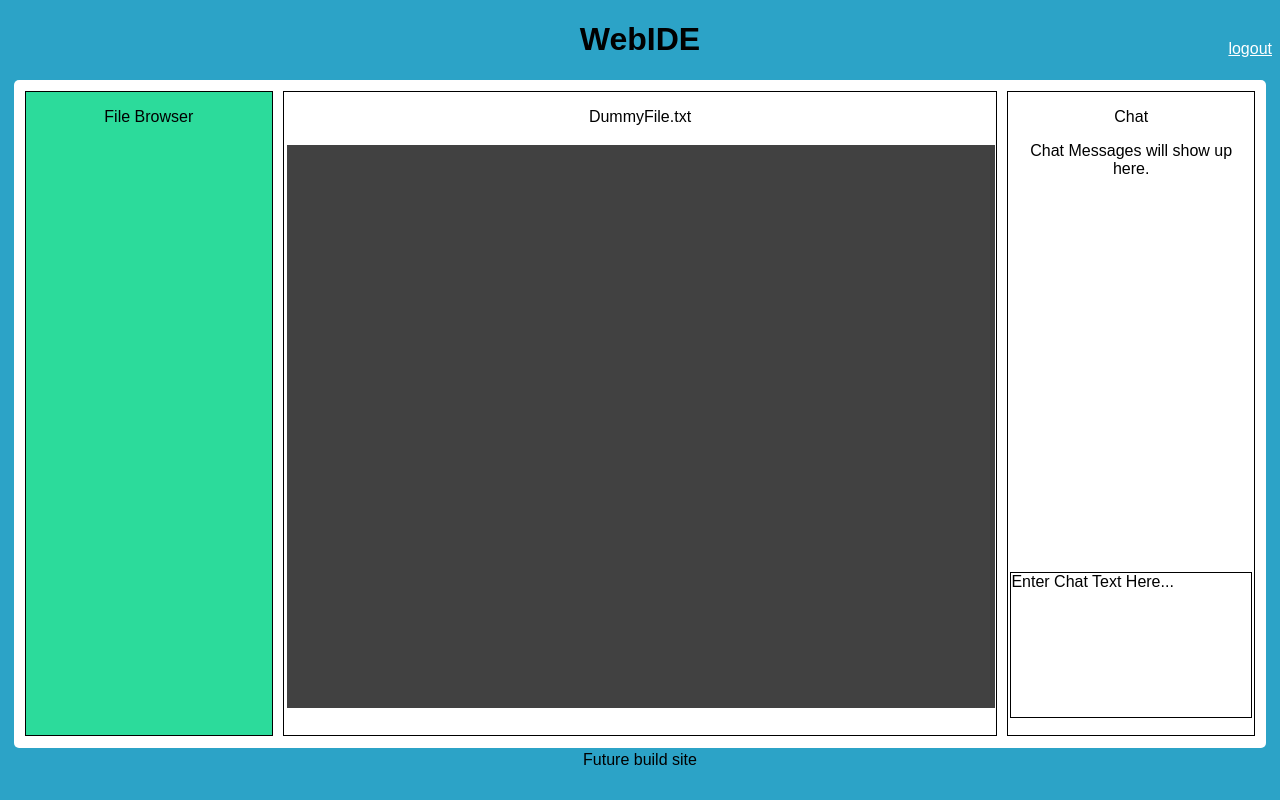
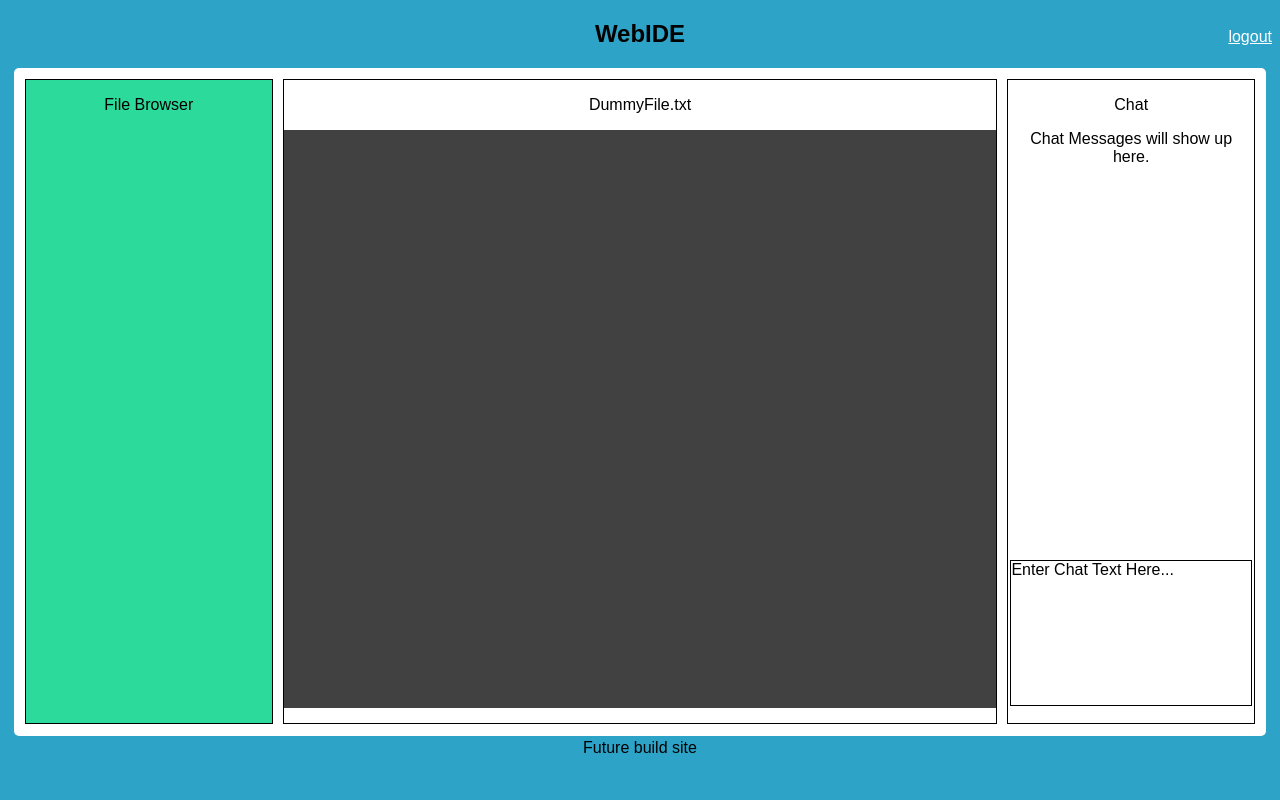
Before and after one commit to ddp34/WebIDEPodgurski2014, a Django app: page /web_ide/ in a window 1280 px wide. Run offline with Django 3.2, Linux system fonts and the light colour scheme; a user stored in the database is signed in; data comes from the database, SQL or seed files in the repository; some libraries are stand-ins or nearby versions.

Commit message:
styling changes

```diff
--- a/webide/static/web_ide/style.css
+++ b/webide/static/web_ide/style.css
@@ -52,10 +52,10 @@ body {
 }
 
 .filecontentsview {
-		  height: 86%;
-		  width: 98%;
+		  height: 90%;
+		  width: 100%;
+		  box-sizing: border-box;
 		  padding: 5px;
-		  margin: 3px;
 		  text-align: left;
 		  font-size: 14pt;
 		  background-color: #414141;
--- a/webide/templates/base.html
+++ b/webide/templates/base.html
@@ -7,7 +7,7 @@
 <script src="{% static 'js/editor.js' %}"></script>
   <head>
     <title>WebIDE</title>
-    <h1 align="center">WebIDE</h1>
+    <h2 align="center">WebIDE</h2>
     {% if user.is_authenticated %}
       <a href="web_ide/logout.html" style="float:right; margin-top: -40px; color: rgb(255,255,255);">logout</a>
     {% endif %}
```
